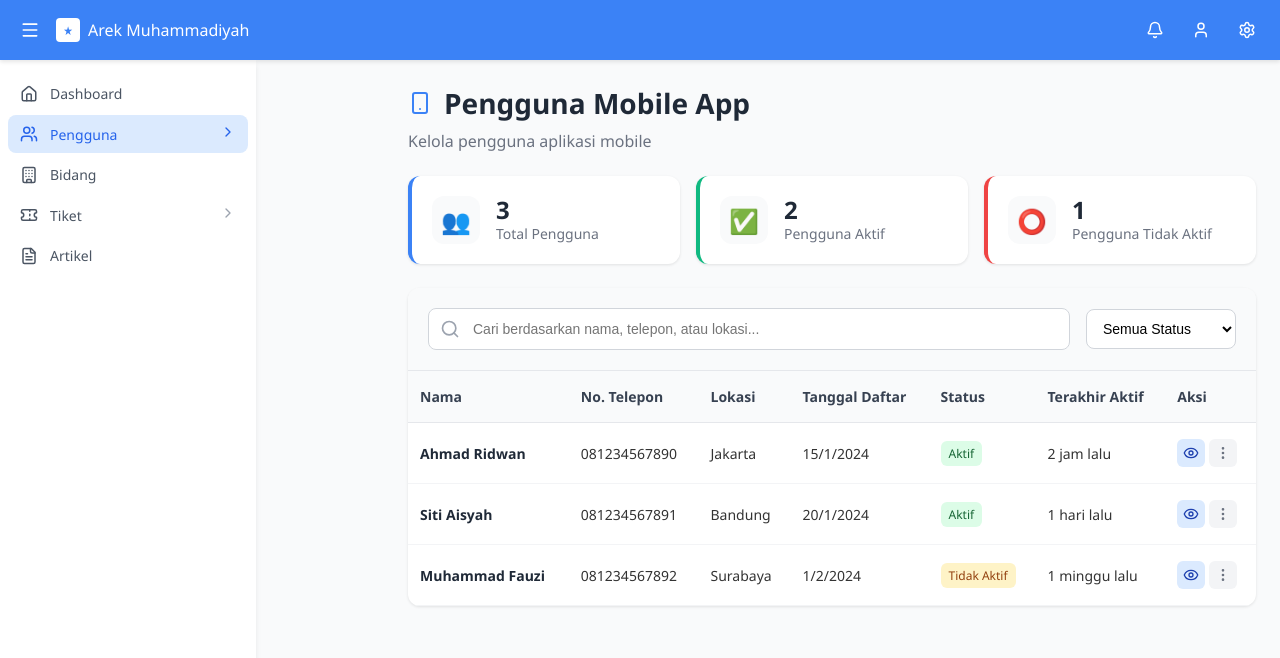
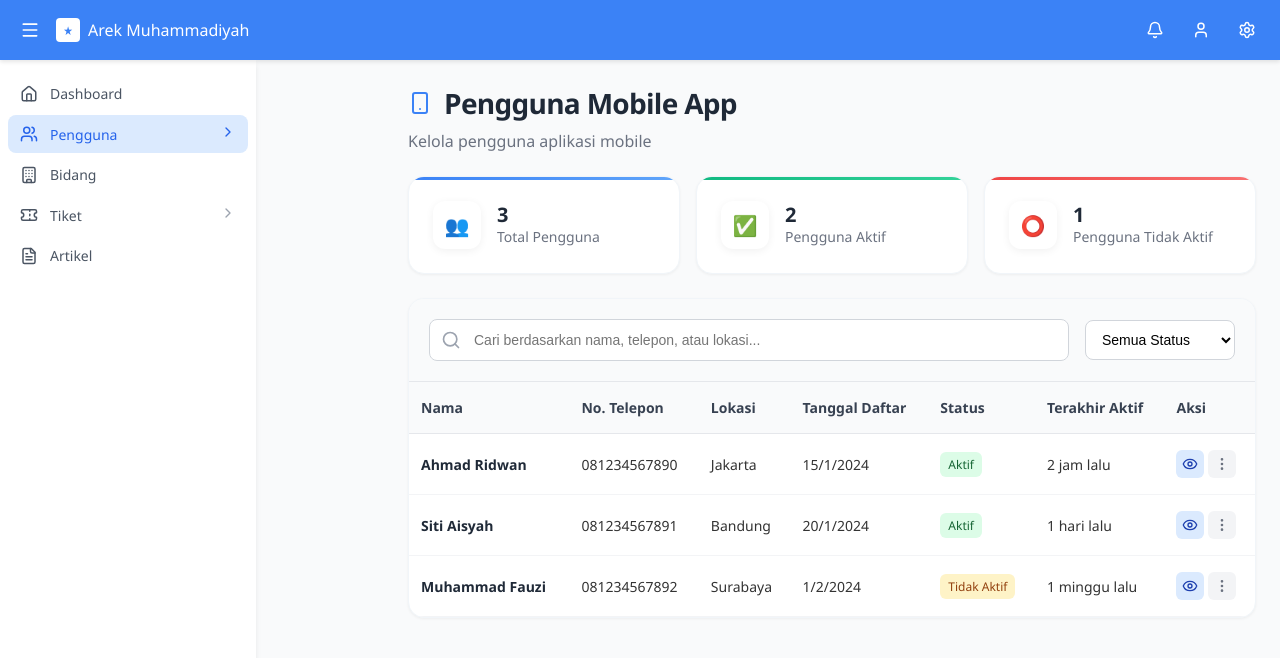
Before and after one commit to Lim018/arek-muhammadiyah-fe, a React (Create React App) app: page /pengguna/mobile-app in a window 1280 px wide. Shown: the top 658 px of the page. Built offline with nearby package versions, Linux system fonts and the light colour scheme.

Commit message:
update stat card

```diff
--- a/src/pages/DashboardPage.css
+++ b/src/pages/DashboardPage.css
@@ -1,89 +1,146 @@
 .dashboard-page {
   padding: 24px;
+  background: #f8fafc;
+  min-height: 100vh;
 }
 
 .dashboard-header {
-  margin-bottom: 20px;
+  margin-bottom: 32px;
 }
 
 /* Stats Section */
 .stats-section {
-  margin-bottom: 24px;
+  margin-bottom: 32px;
 }
 
 .stats-row {
   display: flex;
-  gap: 16px;
-  margin-bottom: 16px;
+  gap: 20px;
+  margin-bottom: 20px;
 }
 
 .stats-row:last-child {
   margin-bottom: 0;
 }
 
-/* Stat Cards */
+/* Modern Stat Cards */
 .stat-card {
   background: white;
-  border-radius: 8px;
-  box-shadow: 0 1px 3px 0 rgba(0, 0, 0, 0.1);
-  padding: 16px;
+  border-radius: 16px;
+  box-shadow: 0 1px 3px rgba(0, 0, 0, 0.05);
+  border: 1px solid #f1f5f9;
+  padding: 24px;
   flex: 1;
   display: flex;
   align-items: center;
-  gap: 12px;
-  border-left: 4px solid;
+  gap: 16px;
+  position: relative;
+  overflow: hidden;
+  transition: all 0.3s ease;
+}
+
+.stat-card::before {
+  content: '';
+  position: absolute;
+  top: 0;
+  left: 0;
+  right: 0;
+  height: 3px;
+  background: linear-gradient(135deg, var(--accent-color), var(--accent-color-light));
+}
+
+.stat-card:hover {
+  transform: translateY(-4px);
+  box-shadow: 0 10px 25px rgba(0, 0, 0, 0.08);
+  border-color: #e2e8f0;
 }
 
 .stat-card.red {
-  border-left-color: #ef4444;
+  --accent-color: #ef4444;
+  --accent-color-light: #f87171;
 }
 
 .stat-card.yellow {
-  border-left-color: #f59e0b;
+  --accent-color: #f59e0b;
+  --accent-color-light: #fbbf24;
 }
 
 .stat-card.green {
-  border-left-color: #10b981;
+  --accent-color: #10b981;
+  --accent-color-light: #34d399;
 }
 
 .stat-card-small {
   background: white;
-  border-radius: 8px;
-  box-shadow: 0 1px 3px 0 rgba(0, 0, 0, 0.1);
-  padding: 16px;
+  border-radius: 14px;
+  box-shadow: 0 1px 3px rgba(0, 0, 0, 0.05);
+  border: 1px solid #f1f5f9;
+  padding: 20px;
   flex: 1;
   display: flex;
   align-items: center;
-  gap: 12px;
-  border-left: 4px solid;
+  gap: 14px;
+  position: relative;
+  overflow: hidden;
+  transition: all 0.3s ease;
+}
+
+.stat-card-small::before {
+  content: '';
+  position: absolute;
+  top: 0;
+  left: 0;
+  right: 0;
+  height: 3px;
+  background: linear-gradient(135deg, var(--accent-color), var(--accent-color-light));
+}
+
+.stat-card-small:hover {
+  transform: translateY(-3px);
+  box-shadow: 0 8px 20px rgba(0, 0, 0, 0.06);
+  border-color: #e2e8f0;
 }
 
 .stat-card-small.blue {
-  border-left-color: #3b82f6;
+  --accent-color: #3b82f6;
+  --accent-color-light: #60a5fa;
 }
 
 .stat-card-small.green {
-  border-left-color: #10b981;
+  --accent-color: #10b981;
+  --accent-color-light: #34d399;
 }
 
 .stat-card-small.gray {
-  border-left-color: #6b7280;
+  --accent-color: #6b7280;
+  --accent-color-light: #9ca3af;
 }
 
 .stat-card-small.brown {
-  border-left-color: #a3a3a3;
+  --accent-color: #92400e;
+  --accent-color-light: #d97706;
 }
 
+/* Modern Stat Icon */
 .stat-icon {
   font-size: 20px;
-  width: 40px;
-  height: 40px;
+  width: 48px;
+  height: 48px;
   display: flex;
   align-items: center;
   justify-content: center;
-  background: #f9fafb;
-  border-radius: 8px;
+  background: linear-gradient(135deg, var(--accent-color), var(--accent-color-light));
+  border-radius: 12px;
   flex-shrink: 0;
+  color: white;
+  box-shadow: 0 4px 12px rgba(0, 0, 0, 0.1);
+}
+
+.stat-card-small .stat-icon {
+  width: 40px;
+  height: 40px;
+  font-size: 18px;
+  border-radius: 10px;
 }
 
 .stat-content {
@@ -91,34 +148,41 @@
 }
 
 .stat-number {
-  font-size: 16px;
-  font-weight: 600;
-  color: #1f2937;
-  margin-bottom: 2px;
+  font-size: 18px;
+  font-weight: 700;
+  color: #1e293b;
+  margin-bottom: 4px;
+  letter-spacing: -0.025em;
+}
+
+.stat-card .stat-number {
+  font-size: 20px;
 }
 
 .stat-description {
-  font-size: 12px;
-  color: #6b7280;
-  line-height: 1.3;
+  font-size: 13px;
+  color: #64748b;
+  line-height: 1.4;
+  font-weight: 500;
 }
 
 .page-title {
-  font-size: 24px;
-  font-weight: 700;
-  color: #1f2937; /* gray-800 */
+  font-size: 28px;
+  font-weight: 800;
+  color: #1e293b;
+  letter-spacing: -0.025em;
 }
 
 .dashboard-content {
   display: flex;
   flex-direction: column;
-  gap: 20px;
+  gap: 24px;
 }
 
 @media (min-width: 1280px) {
   .dashboard-content {
     flex-direction: row;
-    gap: 20px;
+    gap: 24px;
   }
 }
 
@@ -129,38 +193,41 @@
 
 .map-card {
   background: white;
-  border-radius: 8px;
-  box-shadow: 0 1px 3px 0 rgba(0, 0, 0, 0.1);
-  padding: 16px;
+  border-radius: 16px;
+  box-shadow: 0 1px 3px rgba(0, 0, 0, 0.05);
+  border: 1px solid #f1f5f9;
+  padding: 24px;
+  overflow: hidden;
 }
 
 .map-title {
-  font-size: 18px;
-  font-weight: 600;
-  margin-bottom: 16px;
-  color: #1f2937;
+  font-size: 20px;
+  font-weight: 700;
+  margin-bottom: 20px;
+  color: #1e293b;
+  letter-spacing: -0.025em;
 }
 
 .map-container-wrapper {
   width: 100%;
-  height: 384px; /* h-96 equivalent */
-  border-radius: 8px;
+  height: 400px;
+  border-radius: 12px;
   overflow: hidden;
   position: relative;
+  box-shadow: 0 4px 12px rgba(0, 0, 0, 0.05);
 }
 
-/* Pastikan Leaflet container memiliki ukuran yang tepat */
+/* Leaflet container styling */
 .map-container-wrapper .leaflet-container {
   height: 100% !important;
   width: 100% !important;
-  border-radius: 8px;
+  border-radius: 12px;
 }
 
-/* Override untuk komponen peta yang ada */
 .map-container-wrapper .map-container {
   height: 100% !important;
   width: 100% !important;
-  border-radius: 8px;
+  border-radius: 12px;
 }
 
 /* Info Panel */
@@ -168,97 +235,123 @@
   width: 100%;
   display: flex;
   flex-direction: column;
-  gap: 16px;
+  gap: 20px;
 }
 
 @media (min-width: 1280px) {
   .info-panel {
-    width: 300px;
+    width: 320px;
     flex-shrink: 0;
   }
 }
 
 .info-card {
   background: white;
-  border-radius: 8px;
-  box-shadow: 0 1px 3px 0 rgba(0, 0, 0, 0.1);
-  padding: 16px;
+  border-radius: 16px;
+  box-shadow: 0 1px 3px rgba(0, 0, 0, 0.05);
+  border: 1px solid #f1f5f9;
+  padding: 24px;
+  transition: all 0.3s ease;
+}
+
+.info-card:hover {
+  transform: translateY(-2px);
+  box-shadow: 0 8px 20px rgba(0, 0, 0, 0.06);
+  border-color: #e2e8f0;
 }
 
 .info-card-title {
   font-size: 18px;
-  font-weight: 600;
-  margin-bottom: 16px;
-  color: #1f2937;
+  font-weight: 700;
+  margin-bottom: 20px;
+  color: #1e293b;
+  letter-spacing: -0.025em;
 }
 
 .stats-grid {
   display: flex;
   flex-direction: column;
-  gap: 12px;
+  gap: 16px;
 }
 
 .stat-item {
   display: flex;
   justify-content: space-between;
   align-items: center;
+  padding: 12px 0;
+  border-bottom: 1px solid #f1f5f9;
+}
+
+.stat-item:last-child {
+  border-bottom: none;
+  padding-bottom: 0;
 }
 
 .stat-label {
-  color: #4b5563; /* gray-600 */
+  color: #64748b;
   font-size: 14px;
+  font-weight: 500;
 }
 
 .stat-value {
-  font-weight: 600;
-  color: #1f2937;
+  font-weight: 700;
+  color: #1e293b;
+  font-size: 14px;
+  letter-spacing: -0.025em;
 }
 
 .placeholder-content {
   text-align: center;
-  padding: 32px 0;
+  padding: 40px 0;
 }
 
 .placeholder-text {
-  color: #6b7280; /* gray-500 */
+  color: #64748b;
   font-size: 14px;
   margin-top: 8px;
+  line-height: 1.5;
 }
 
 /* InfoWindow styles */
 .info-window {
   position: absolute;
   background: white;
-  border-radius: 8px;
-  box-shadow: 0 4px 6px -1px rgba(0, 0, 0, 0.1);
-  padding: 12px;
-  border: 1px solid #e5e7eb;
+  border-radius: 12px;
+  box-shadow: 0 8px 25px rgba(0, 0, 0, 0.15);
+  padding: 16px;
+  border: 1px solid #e2e8f0;
   z-index: 50;
-  min-width: 192px; /* min-w-48 equivalent */
+  min-width: 200px;
   pointer-events: none;
 }
 
 .info-content h4 {
   font-size: 14px;
-  font-weight: 600;
-  margin-bottom: 8px;
-  color: #1f2937;
+  font-weight: 700;
+  margin-bottom: 12px;
+  color: #1e293b;
 }
 
 .info-stats {
   display: flex;
   flex-direction: column;
-  gap: 4px;
+  gap: 8px;
   font-size: 12px;
 }
 
 .info-stats .stat-item {
   display: flex;
   justify-content: space-between;
+  padding: 4px 0;
+  border-bottom: 1px solid #f1f5f9;
+}
+
+.info-stats .stat-item:last-child {
+  border-bottom: none;
 }
 
 .info-stats .stat-value {
-  font-weight: 500;
+  font-weight: 600;
 }
 
 /* Loading skeleton styles */
@@ -269,7 +362,7 @@
   justify-content: center;
   height: 100%;
   background: #f8fafc;
-  border-radius: 8px;
+  border-radius: 12px;
 }
 
 .skeleton-header {
@@ -278,7 +371,7 @@
   background: linear-gradient(90deg, #e2e8f0 25%, #f1f5f9 50%, #e2e8f0 75%);
   background-size: 200% 100%;
   animation: loading 1.5s infinite;
-  border-radius: 4px;
+  border-radius: 8px;
   margin-bottom: 20px;
 }
 
@@ -292,7 +385,7 @@
   background: linear-gradient(90deg, #e2e8f0 25%, #f1f5f9 50%, #e2e8f0 75%);
   background-size: 200% 100%;
   animation: loading 1.5s infinite;
-  border-radius: 4px;
+  border-radius: 8px;
   margin-bottom: 10px;
 }
 
@@ -321,76 +414,126 @@
 @media (max-width: 640px) {
   .stats-row {
     grid-template-columns: 1fr;
+    gap: 16px;
   }
 }
 
 @media (max-width: 768px) {
   .dashboard-page {
-    padding: 12px 16px;
+    padding: 16px;
+  }
+
+  .stats-section {
+    margin-bottom: 24px;
   }
 
   .stats-row {
-    gap: 12px;
+    gap: 16px;
+    margin-bottom: 16px;
   }
 
   .stat-card,
   .stat-card-small {
-    padding: 12px;
-    gap: 10px;
+    padding: 20px;
+    gap: 12px;
   }
 
   .stat-icon {
-    width: 32px;
-    height: 32px;
+    width: 40px;
+    height: 40px;
     font-size: 16px;
   }
 
-  .stat-number {
+  .stat-card-small .stat-icon {
+    width: 36px;
+    height: 36px;
     font-size: 14px;
   }
 
+  .stat-number {
+    font-size: 16px;
+  }
+
+  .stat-card .stat-number {
+    font-size: 18px;
+  }
+
   .stat-description {
-    font-size: 11px;
+    font-size: 12px;
   }
 
   .map-container-wrapper {
-    height: 300px;
-    min-height: 300px;
+    height: 320px;
+    min-height: 320px;
   }
 
   .stats-grid {
-    gap: 8px;
+    gap: 12px;
   }
 
   .stat-item {
     flex-direction: column;
     align-items: flex-start;
-    gap: 4px;
+    gap: 6px;
+    padding: 10px 0;
+  }
+
+  .info-panel {
+    gap: 16px;
+  }
+
+  .info-card {
+    padding: 20px;
   }
 }
 
 .map-container-wrapper {
   width: 100%;
-  height: 384px;
-  border-radius: 8px;
+  height: 400px;
+  border-radius: 12px;
   overflow: hidden;
   position: relative;
-  min-height: 384px;
+  min-height: 400px;
 }
 
 /* Ensure the map takes full space */
 .leaflet-container {
-  background: #f3f4f6 !important; /* Light gray background while loading */
+  background: #f3f4f6 !important;
 }
 
 .map-error {
   display: flex;
+  flex-direction: column;
   align-items: center;
   justify-content: center;
   height: 100%;
-  background: #fef2f2;
+  background: linear-gradient(135deg, #fef2f2, #fee2e2);
   color: #dc2626;
   text-align: center;
-  padding: 20px;
+  padding: 24px;
+  border-radius: 12px;
+  gap: 12px;
+}
+
+.map-error p {
+  margin: 0;
+  font-weight: 500;
+}
+
+/* Enhanced button styling in map error */
+.map-error button {
+  background: linear-gradient(135deg, #3b82f6, #2563eb);
+  color: white;
+  border: none;
   border-radius: 8px;
+  padding: 10px 20px;
+  font-weight: 600;
+  cursor: pointer;
+  transition: all 0.3s ease;
+  box-shadow: 0 4px 12px rgba(59, 130, 246, 0.3);
 }
+
+.map-error button:hover {
+  transform: translateY(-2px);
+  box-shadow: 0 6px 16px rgba(59, 130, 246, 0.4);
+}
--- a/src/styles/CommonPages.css
+++ b/src/styles/CommonPages.css
@@ -50,40 +50,74 @@
   margin-bottom: 24px;
 }
 
+/* UPDATED: Modern Stat Cards */
 .stat-card {
   background: white;
-  border-radius: 12px;
-  box-shadow: 0 1px 3px 0 rgba(0, 0, 0, 0.1);
-  padding: 20px;
+  border-radius: 16px;
+  box-shadow: 0 1px 3px rgba(0, 0, 0, 0.05);
+  border: 1px solid #f1f5f9;
+  padding: 24px;
   display: flex;
   align-items: center;
   gap: 16px;
-  border-left: 4px solid;
-  transition: transform 0.2s ease, box-shadow 0.2s ease;
+  position: relative;
+  overflow: hidden;
+  transition: all 0.3s ease;
+}
+
+.stat-card::before {
+  content: '';
+  position: absolute;
+  top: 0;
+  left: 0;
+  right: 0;
+  height: 3px;
+  background: linear-gradient(135deg, var(--accent-color), var(--accent-color-light));
 }
 
 .stat-card:hover {
-  transform: translateY(-2px);
-  box-shadow: 0 4px 6px -1px rgba(0, 0, 0, 0.1);
+  transform: translateY(-4px);
+  box-shadow: 0 10px 25px rgba(0, 0, 0, 0.08);
+  border-color: #e2e8f0;
 }
 
-.stat-card.blue { border-left-color: #3b82f6; }
-.stat-card.green { border-left-color: #10b981; }
-.stat-card.red { border-left-color: #ef4444; }
-.stat-card.yellow { border-left-color: #f59e0b; }
-.stat-card.purple { border-left-color: #8b5cf6; }
-.stat-card.gray { border-left-color: #6b7280; }
+.stat-card.blue {
+  --accent-color: #3b82f6;
+  --accent-color-light: #60a5fa;
+}
+.stat-card.green {
+  --accent-color: #10b981;
+  --accent-color-light: #34d399;
+}
+.stat-card.red {
+  --accent-color: #ef4444;
+  --accent-color-light: #f87171;
+}
+.stat-card.yellow {
+  --accent-color: #f59e0b;
+  --accent-color-light: #fbbf24;
+}
+.stat-card.purple {
+    --accent-color: #8b5cf6;
+    --accent-color-light: #a78bfa;
+}
+.stat-card.gray {
+  --accent-color: #6b7280;
+  --accent-color-light: #9ca3af;
+}
 
 .stat-icon {
-  font-size: 24px;
+  font-size: 20px;
   width: 48px;
   height: 48px;
   display: flex;
   align-items: center;
   justify-content: center;
-  background: #f9fafb;
+  background: white; /* Changed to white */
+  color: var(--accent-color); /* Icon color uses accent color */
   border-radius: 12px;
   flex-shrink: 0;
+  box-shadow: 0 2px 8px rgba(0, 0, 0, 0.06); /* Lighter shadow */
 }
 
 .stat-content {
@@ -104,14 +138,23 @@
   line-height: 1.2;
 }
 
-/* Content Cards */
+/* UPDATED: Content Cards */
 .content-card {
   background: white;
-  border-radius: 12px;
-  box-shadow: 0 1px 3px 0 rgba(0, 0, 0, 0.1);
+  border-radius: 16px;
+  box-shadow: 0 1px 3px rgba(0, 0, 0, 0.05);
+  border: 1px solid #f1f5f9;
   overflow: hidden;
   margin-bottom: 24px;
+  transition: all 0.3s ease;
 }
+
+.content-card:hover {
+  transform: translateY(-2px);
+  box-shadow: 0 8px 20px rgba(0, 0, 0, 0.06);
+  border-color: #e2e8f0;
+}
+
 
 .card-header {
   padding: 20px;
@@ -461,17 +504,19 @@
   padding: 20px;
 }
 
+/* UPDATED: Bidang Card */
 .bidang-card {
   background: white;
-  border: 1px solid #e5e7eb;
-  border-radius: 12px;
+  border: 1px solid #f1f5f9;
+  border-radius: 16px;
+  box-shadow: 0 1px 3px rgba(0, 0, 0, 0.05);
   padding: 20px;
-  transition: all 0.2s ease;
+  transition: all 0.3s ease;
 }
 
 .bidang-card:hover {
-  border-color: #3b82f6;
-  box-shadow: 0 4px 6px -1px rgba(0, 0, 0, 0.1);
+  border-color: #e2e8f0;
+  box-shadow: 0 8px 20px rgba(0, 0, 0, 0.06);
   transform: translateY(-2px);
 }
 
@@ -530,17 +575,19 @@
   padding: 20px;
 }
 
+/* UPDATED: Article Card */
 .article-card {
   background: white;
-  border: 1px solid #e5e7eb;
-  border-radius: 12px;
+  border: 1px solid #f1f5f9;
+  border-radius: 16px;
+  box-shadow: 0 1px 3px rgba(0, 0, 0, 0.05);
   padding: 20px;
-  transition: all 0.2s ease;
+  transition: all 0.3s ease;
 }
 
 .article-card:hover {
-  border-color: #3b82f6;
-  box-shadow: 0 4px 6px -1px rgba(0, 0, 0, 0.1);
+  border-color: #e2e8f0;
+  box-shadow: 0 8px 20px rgba(0, 0, 0, 0.06);
   transform: translateY(-2px);
 }
 
```
